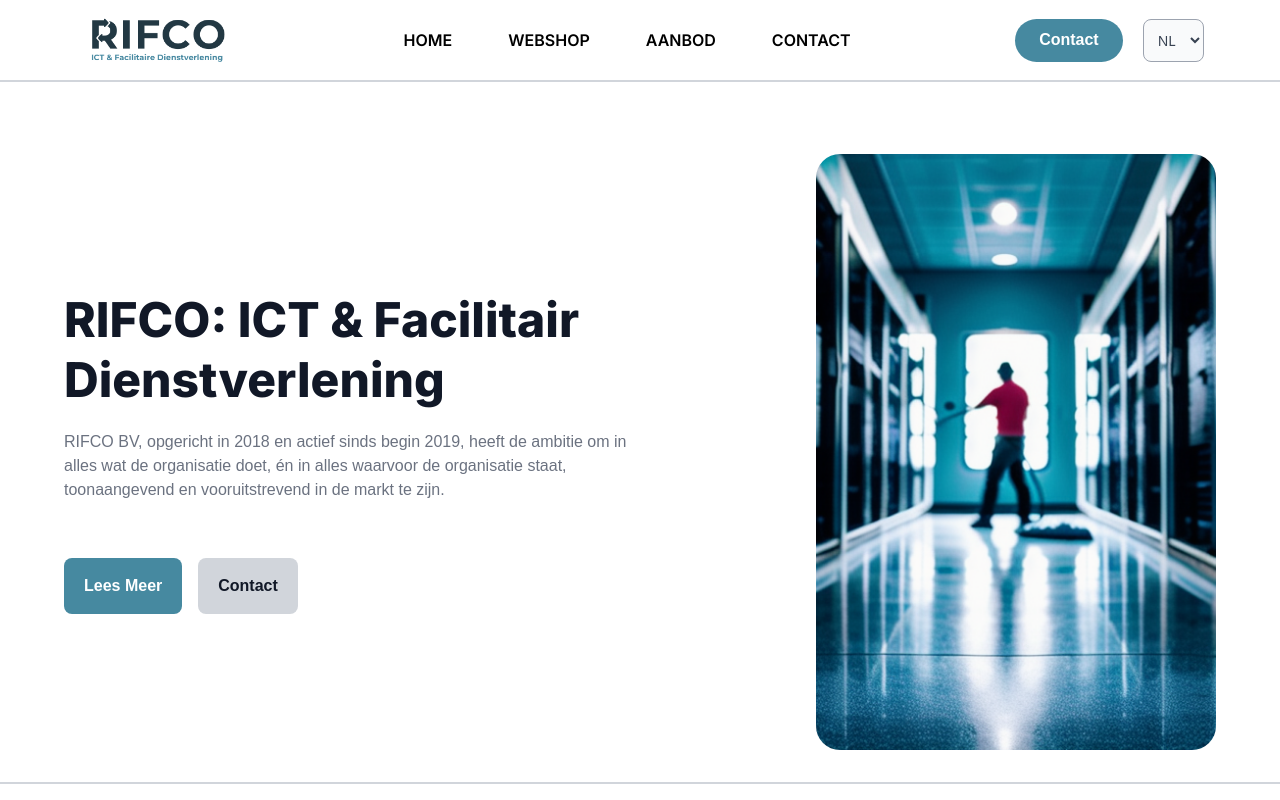
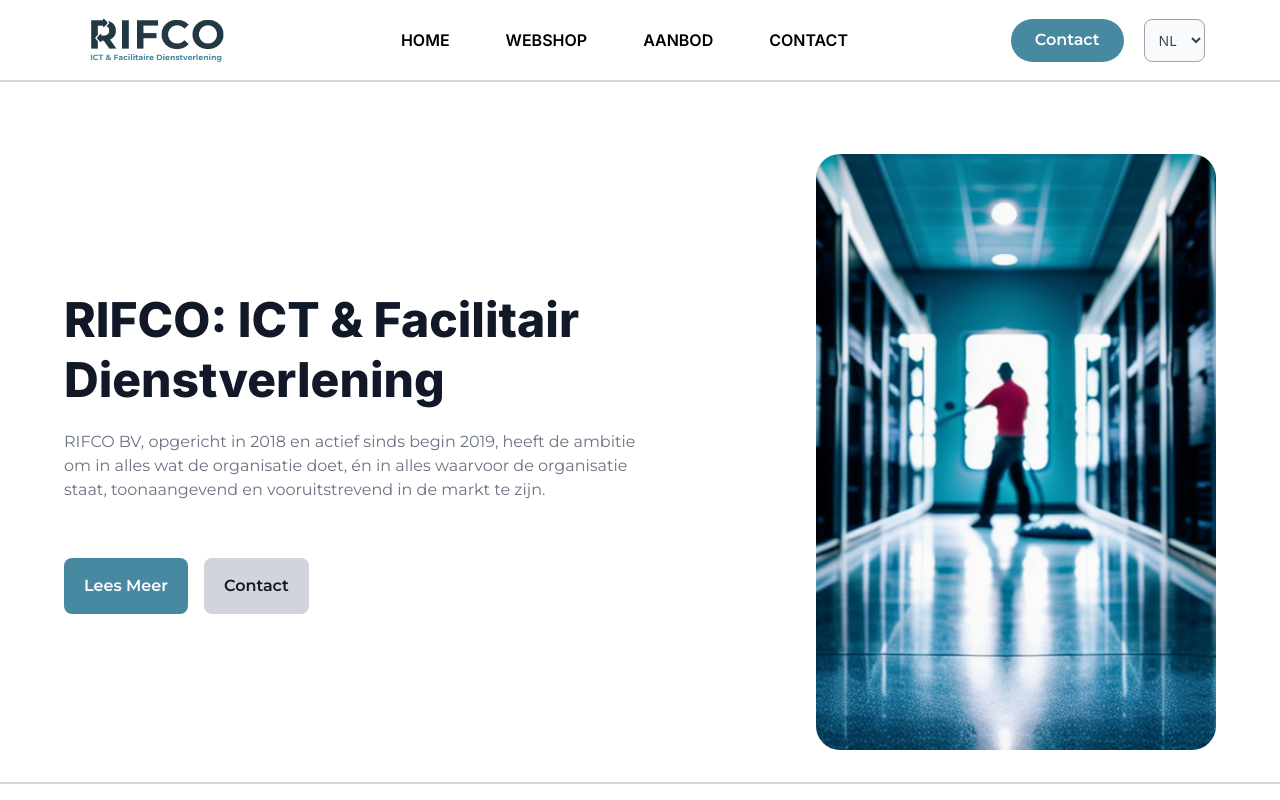
Before and after one commit to MilanVDL/rifco, a Next.js app: page / in a window 1280 px wide. Shown: the top 800 px of the page. Built offline with nearby package versions, Linux system fonts and the light colour scheme.

Commit message:
Create _document.tsx

```diff
--- /dev/null
+++ b/src/pages/_document.tsx
@@ -0,0 +1,19 @@
+import { Html, Head, Main, NextScript } from "next/document";
+
+export default function Document() {
+  return (
+    <Html lang="en">
+      <Head>
+        <link rel="preconnect" href="https://fonts.googleapis.com" />
+        <link rel="preconnect" href="https://fonts.gstatic.com" />
+        <link href="https://fonts.googleapis.com/css2?family=Inter:wght@100;200;300;400;500;600;
+        700;800;900&family=Montserrat:ital,wght@0,100;0,200;0,300;0,400;0,500;0,600;0,700;0,
+        800;0,900;1,100;1,200;1,300;1,400;1,500;1,600;1,700;1,800;1,900&display=swap" rel="stylesheet" />
+      </Head>
+      <body>
+        <Main />
+        <NextScript />
+      </body>
+    </Html>
+  )
+}
```
